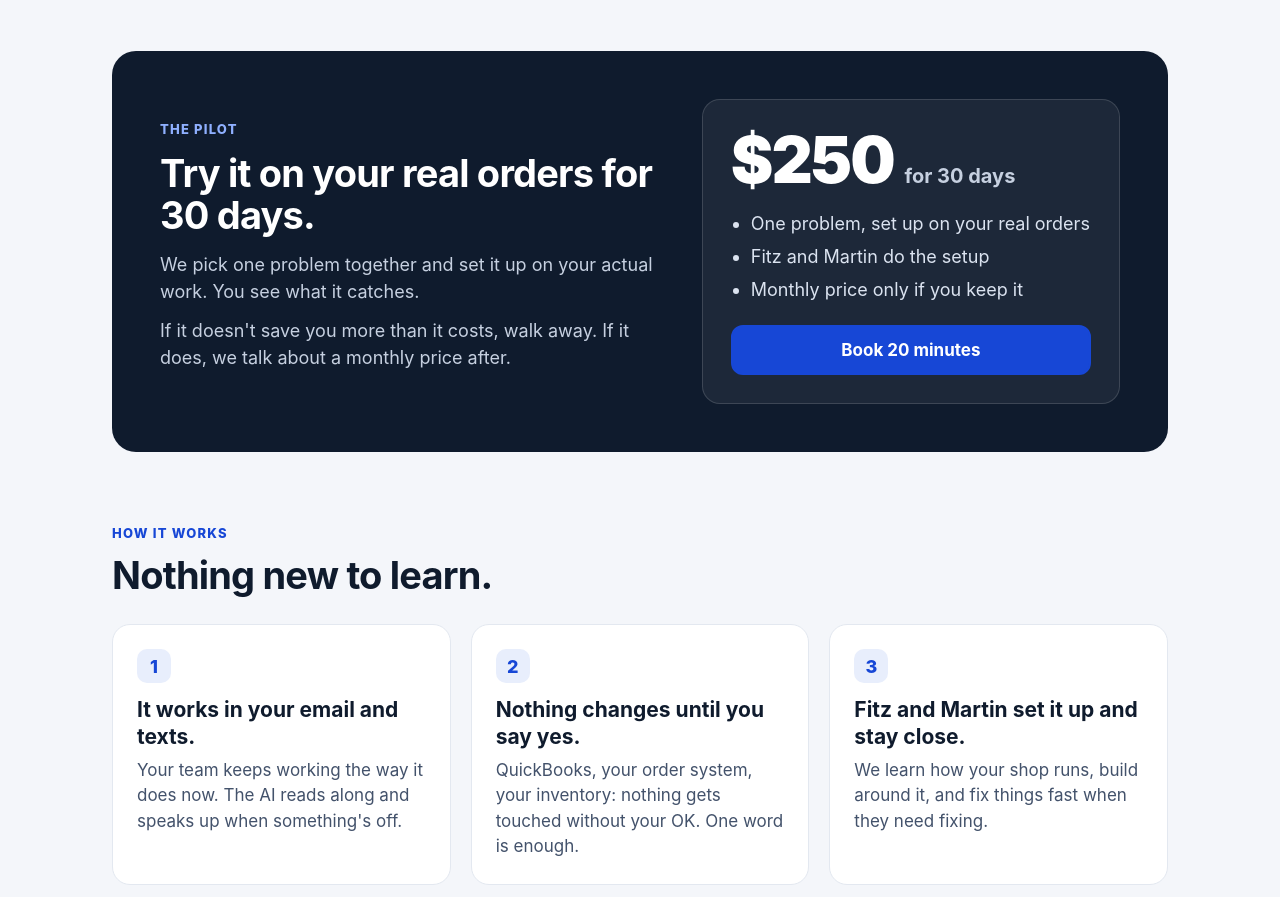
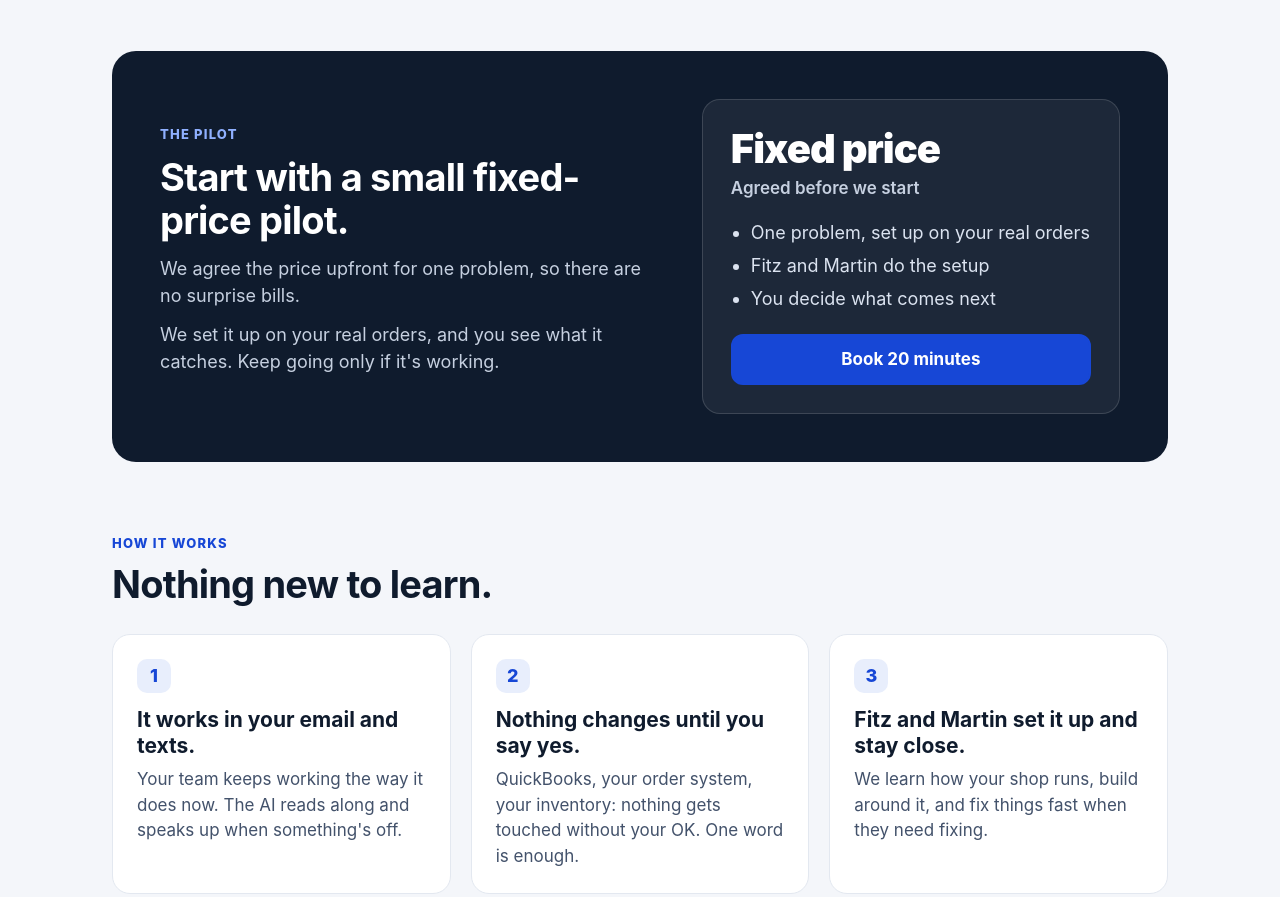
Before and after one commit to fitzss/vx-c3b7f928d292, a plain HTML site: page 24617e6cd3034c85/index.html in a window 1280 px wide. Shown: the part 1900-2797 px from the top of the page. Drawn offline with Linux system fonts and the light colour scheme.

Commit message:
Update page

```diff
--- a/24617e6cd3034c85/index.html
+++ b/24617e6cd3034c85/index.html
@@ -68,7 +68,8 @@ h3{font-size:21px;line-height:1.25;margin:0 0 8px}
 .offer h2{color:#fff}
 .offer p{color:#c6d0e0;margin:0 0 12px}
 .price{background:rgba(255,255,255,.06);border:1px solid rgba(255,255,255,.14);border-radius:18px;padding:28px}
-.price .n{font-size:64px;font-weight:900;letter-spacing:-2px;line-height:1}
+.price .n{font-size:40px;font-weight:900;letter-spacing:-1px;line-height:1.05}
+.price .nsub{font-size:17px;font-weight:600;color:#c6d0e0;margin-top:6px}
 .price .n small{font-size:20px;font-weight:700;letter-spacing:0;color:#c6d0e0}
 .price ul{margin:18px 0 22px;padding-left:20px;color:#dbe3f0}
 .price li{margin:6px 0}
@@ -117,7 +118,7 @@ footer a{color:var(--mute)}
   .card blockquote{margin:0 0 10px;font-size:23px;line-height:1.25;font-weight:800;letter-spacing:-.3px;color:var(--ink)}
 .card .who-said{font-size:14px;font-weight:700;color:var(--mute);margin-bottom:14px}
 .card blockquote{font-size:21px}
-  .price .n{font-size:52px}
+  .price .n{font-size:34px}
   .ctas .btn{width:100%}
   .ctas .alt{width:100%;text-align:center}
   .final h2{font-size:30px}
@@ -225,16 +226,16 @@ footer a{color:var(--mute)}
       <div class="offer">
         <div>
           <p class="eyebrow">The pilot</p>
-          <h2>Try it on your real orders for 30 days.</h2>
-          <p>We pick one problem together and set it up on your actual work. You see what it catches.</p>
-          <p>If it doesn't save you more than it costs, walk away. If it does, we talk about a monthly price after.</p>
+          <h2>Start with a small fixed-price pilot.</h2>
+          <p>We agree the price upfront for one problem, so there are no surprise bills.</p>
+          <p>We set it up on your real orders, and you see what it catches. Keep going only if it's working.</p>
         </div>
         <div class="price">
-          <div class="n">$250 <small>for 30 days</small></div>
+          <div class="n">Fixed price</div><div class="nsub">Agreed before we start</div>
           <ul>
             <li>One problem, set up on your real orders</li>
             <li>Fitz and Martin do the setup</li>
-            <li>Monthly price only if you keep it</li>
+            <li>You decide what comes next</li>
           </ul>
           <a class="btn" href="#book" style="width:100%">Book 20 minutes</a>
         </div>
@@ -271,11 +272,11 @@ footer a{color:var(--mute)}
       <p class="eyebrow">Questions</p>
       <h2>Questions owners ask us.</h2>
       <div class="faq">
-        <div><h3>Will the AI bill surprise me?</h3><p>No. The pilot is a flat $250 for 30 days. You'll know the monthly price before you decide to keep it.</p></div>
+        <div><h3>Will the AI bill surprise me?</h3><p>No. The pilot is a fixed price we agree before we start, and you'll know any ongoing cost before you decide to keep it.</p></div>
         <div><h3>Do my drivers or crew have to use it?</h3><p>No. It works in the office, through the email and texts you already use. No new software.</p></div>
         <div><h3>Is this another complicated demo?</h3><p>No. It's one problem, solved first, with screens your team already understands.</p></div>
         <div><h3>Who stays in control?</h3><p>You do. The AI suggests and flags. Your team approves.</p></div>
-        <div><h3>What if it's not a fit?</h3><p>Then you walk away after 30 days. Nothing more to pay.</p></div>
+        <div><h3>What if it's not a fit?</h3><p>Then you stop after the pilot. Nothing more to pay.</p></div>
       </div>
     </div>
   </section>
```
